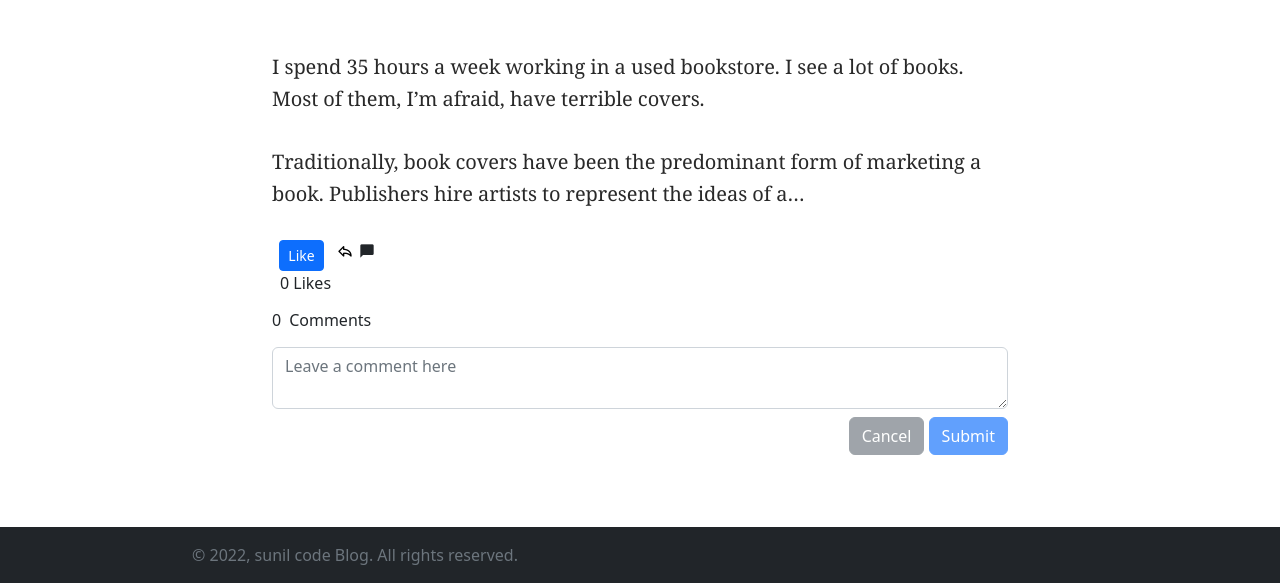
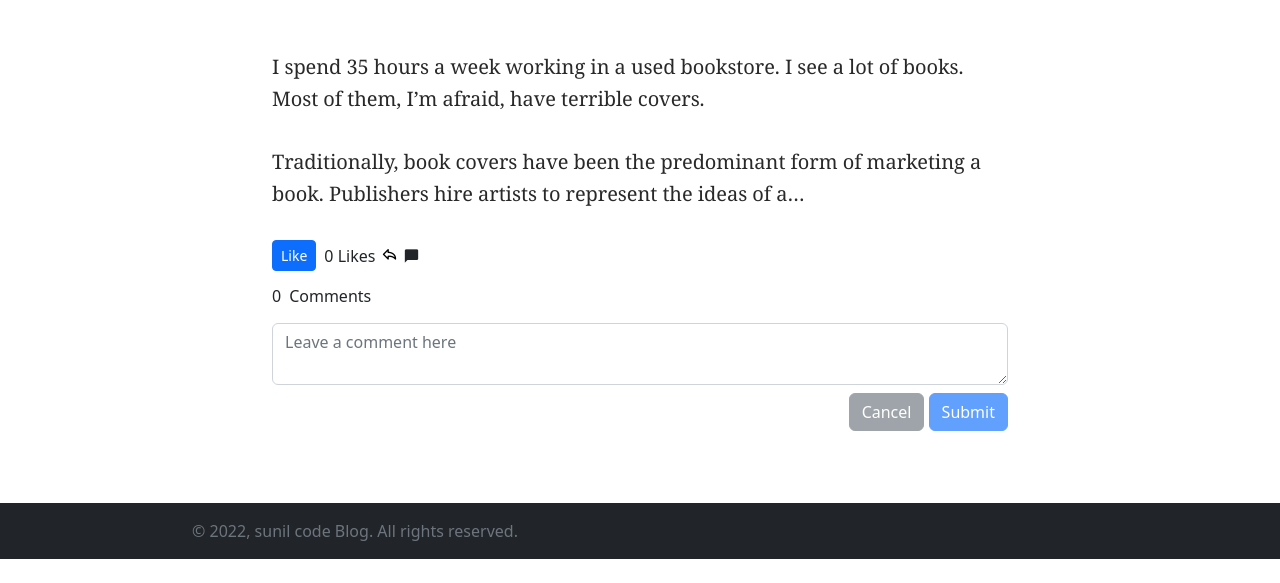
Before and after one commit to sunilyadav-web/Blog-Project, a Django app: a page that uses templates/blog/blog_detail.html in a window 1280 px wide. Shown: the part 800-1383 px from the top of the page. After the commit the page ends 1359 px from the top, so only its background shows below. Run offline with Django 4.2, Linux system fonts and the light colour scheme; data comes from the database, SQL or seed files in the repository; both versions use the stored data as it was after the commit; some libraries are stand-ins or nearby versions; some web fonts are replaced.

Commit message:
Some style changes in blog detail of icons share and like and comment

```diff
--- a/templates/blog/blog_detail.html
+++ b/templates/blog/blog_detail.html
@@ -14,31 +14,27 @@
         <div class="text-content">
           {{blog_obj.content | safe}}
         </div>
-        <div class="like-and-share-section d-flex">
-          <div class="like">
+        <div class="like-and-share-section d-flex align-items-center">
             <form action="{% url 'post_like' blog_obj.slug %}" method="post">
               {% csrf_token %}
               {% if liked %}
-              <button type="submit" name="post_id" value="{{blog_obj.id}}" class="btn btn-primary btn-sm">UnLike</button>
+              <button type="submit" name="post_id" value="{{blog_obj.id}}"
+                class="btn btn-primary btn-sm">UnLike</button>
               {% else %}
 
               <button type="submit" name="post_id" value="{{blog_obj.id}}" class="btn btn-primary btn-sm">Like</button>
               {% endif %}
             </form>
-            <!-- <span class="like-btn" onclick="AddLike({{blog_obj.slug}})">like</span> -->
 
             <span class="ms-2" id="count-like">{{blog_obj.totalLike}} Likes</span>
-          </div>
-          <div class="share">
-            <!-- <i id="like-icon" class='bx bx-like'> </i>-->
+            <div class="share d-flex align-imtes-center">
               <!-- Button trigger Share modal -->
               <button type="button" class="share-btn" data-bs-toggle="modal" data-bs-target="#share" onclick="getLink()">
                 <i class='bx bx-share'></i>
               </button>
             </div>
-          <div class="com">
+            <!-- comment icon -->
               <i class='bx bxs-comment'></i>
-          </div>
         </div>
         <div class="comment-section pt-3">
           <div class="count-comments mb-3 h6 text-start">
@@ -62,7 +58,9 @@
               <div class="comment-avatar-div me-3">
                 <img src="{{comment.profile.avatar.url}}" alt="" class="img me-3 rounded-circle">
               </div>
-              <h6><a class="text-decoration-none text-dark" href="{% url 'blog_publisher' comment.user.username%}">{{comment.user.first_name}} {{comment.user.last_name}}</a></h6>
+              <h6><a class="text-decoration-none text-dark"
+                  href="{% url 'blog_publisher' comment.user.username%}">{{comment.user.first_name}}
+                  {{comment.user.last_name}}</a></h6>
               <small class="ms-5 tex-sm mb-1 text-muted">{{comment.created_at | date}}</small>
 
             </div>
@@ -98,7 +96,8 @@
       </div>
       <div class="modal-body py-5 ">
         <div class="share-div mx-2">
-         <input type="text" readonly="" class="share-input ms-2"  id="share-input"><button class="copy-btn me-3" onclick="CopyShareLink()" id="liveToast">Copy</button>
+          <input type="text" readonly="" class="share-input ms-2" id="share-input"><button class="copy-btn me-3"
+            onclick="CopyShareLink()" id="liveToast">Copy</button>
         </div>
 
       </div>
@@ -109,7 +108,7 @@
 
 
 <!-- Toaster Bootstrap -->
-<div class="toast-container position-fixed bottom-0 end-0 p-3" >
+<div class="toast-container position-fixed bottom-0 end-0 p-3">
   <div id="liveToast" class="toast" role="alert" aria-live="assertive" aria-atomic="true">
     <div class="toast-header">
       <img src="..." class="rounded me-2" alt="...">
--- a/templates/blog/login.html
+++ b/templates/blog/login.html
@@ -33,10 +33,10 @@
             <small class="text-muted text-center">Don't have an account yet?
               <a href="{% url 'register' %}">Sign Up </a></small>
           </p>
-          {% comment %} <div class='api login bg-warning text-center p-4 rounded'>
-            <a href="{% url 'social:begin' 'facebook' %}" class="btn btn-info">Facebook</a>
+          <div class='api login bg-warning text-center p-4 rounded'>
+            {% comment %} <a href="{% url 'social:begin' 'facebook' %}" class="btn btn-info">Facebook</a> {% endcomment %}
             <a href="#" class="btn btn-primary">Google</a>
-          </div> {% endcomment %}
+          </div>
         </div>
         <a class="close-absolute mr-md-5 mr-xl-6 pt-5" href="index-2.html">
           <svg class="svg-icon w-3rem h-3rem">
```
Also changed, not shown: templates/blog/home.html (+1 -10 lines), db.sqlite3. Lines whose indentation alone changed are shown as unchanged.
